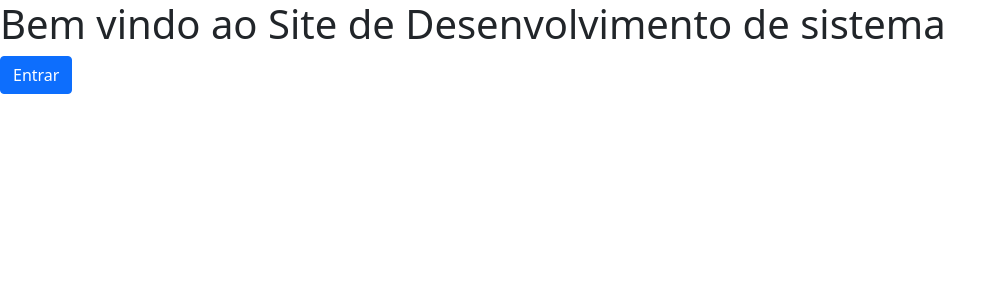
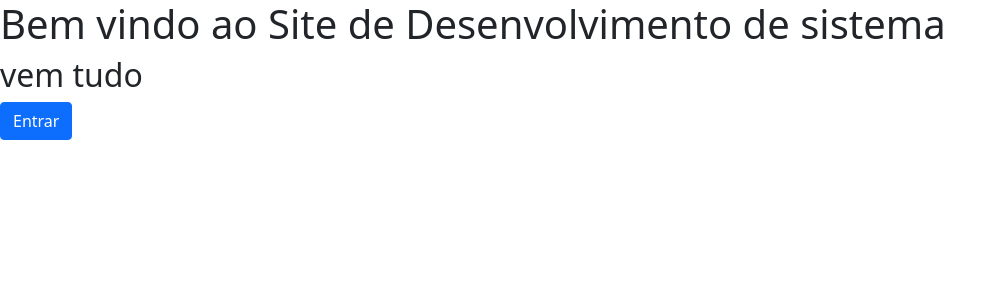
Before and after one commit to andreFSilva/engSoftware, a Django app: page / in a window 1280 px wide. Shown: the top 300 px of the page, without its empty margins (0-1006 px from the left). Run offline with Django 3.2, Linux system fonts and the light colour scheme; some libraries are stand-ins or nearby versions.

Commit message:
novo commit

```diff
--- a/home/templates/home.html
+++ b/home/templates/home.html
@@ -14,7 +14,7 @@
 <body>
 
     <h1>Bem vindo ao Site de Desenvolvimento de sistema</h1>
-
+    <h2>vem tudo</h2>
     {% if user.is_authenticated %}
         <p>Ola {{ user.username }}</p>
         <a href="{% url 'logout' %}" class="btn btn-primary">Sair</a>
```
